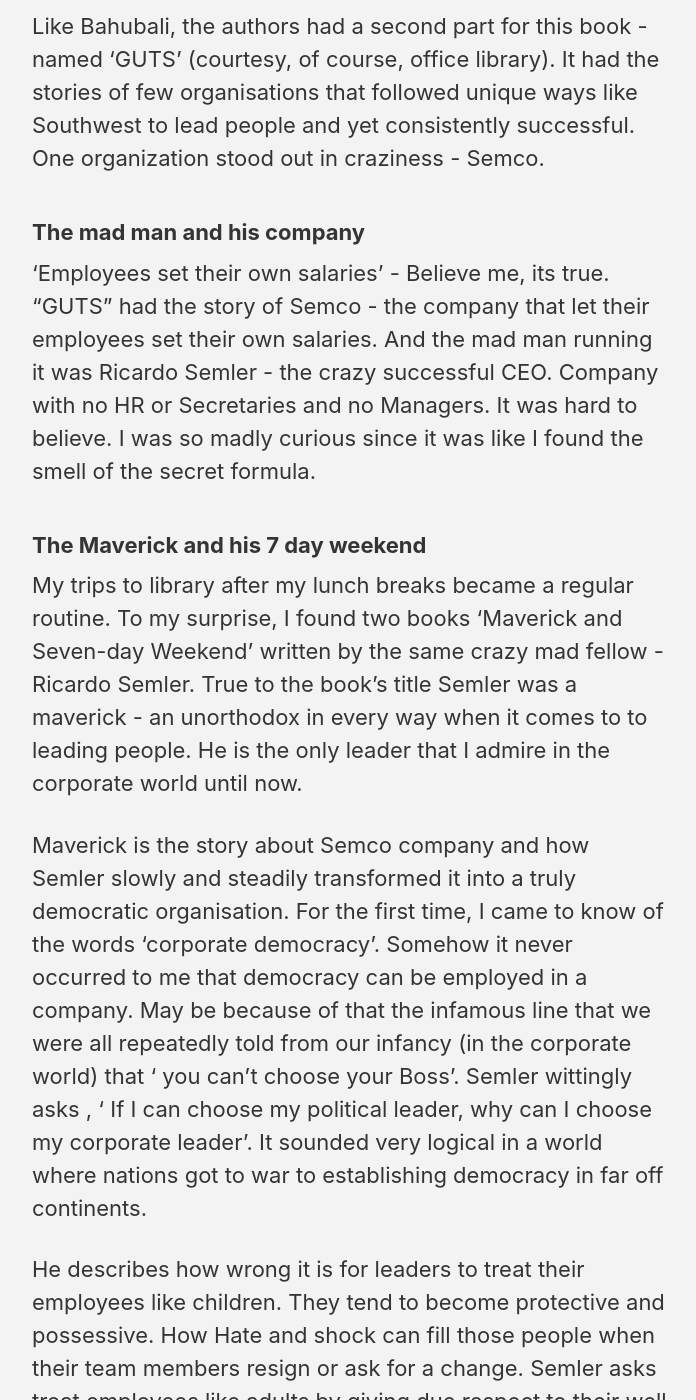
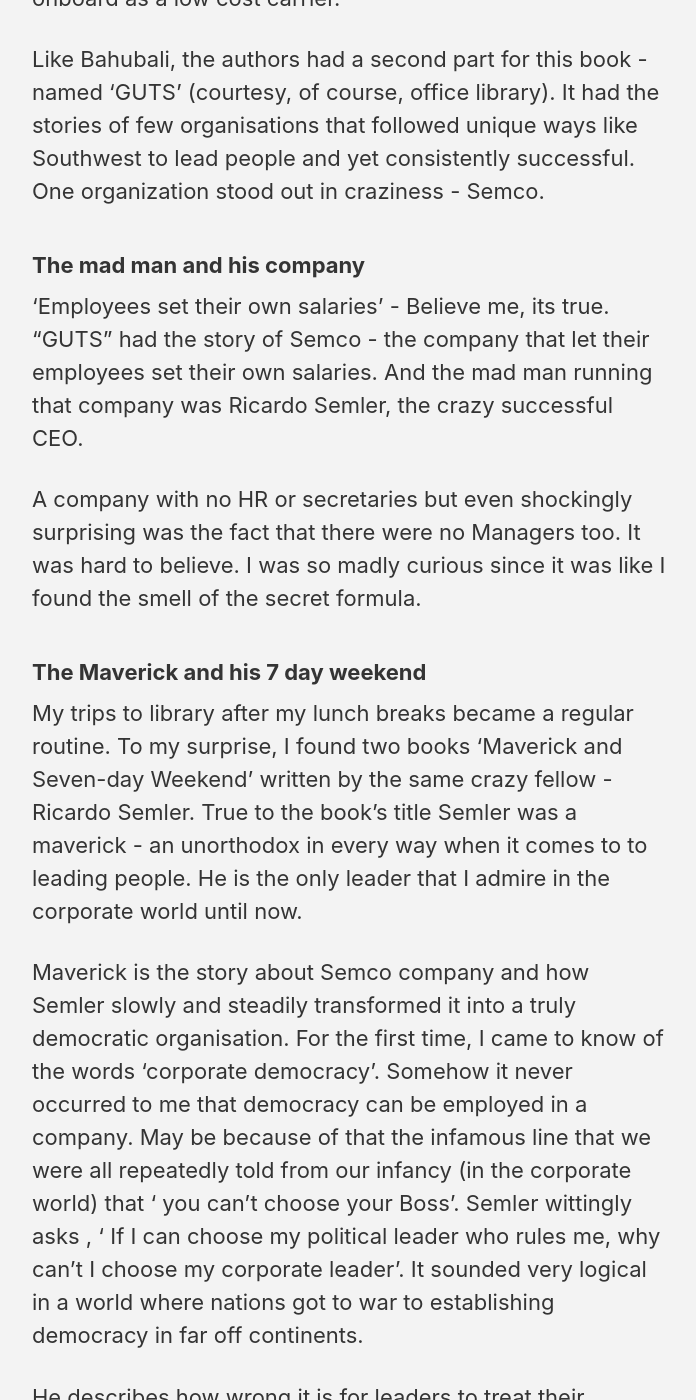
Before and after one commit to arun-ar/arun-ar.github.io, a Jekyll site: the page built from _posts/2018-11-15-arun-in-leaderland.markdown, in a window 1280 px wide and 1400 px high, scrolled down 2164 px. Shown: the whole window, without its empty margins (290-986 px from the left). Built offline with Jekyll 4.4.1, drawn with Linux system fonts in a browser that asks for light colours; nearby versions of some CDN libraries; some of the changed text lies outside the part shown.

Commit message:
updted the article on leadership 2

```diff
--- a/_posts/2018-11-15-arun-in-leaderland.markdown
+++ b/_posts/2018-11-15-arun-in-leaderland.markdown
@@ -16,34 +16,35 @@ author_profile: false
 ### Down the Rabbit-Hole
 It all started with an article in a weekly Tamil magazine. An article that took me down the rabbit-hole into the Leaderland.
 
-It was the fifth year of my work career and I was asked to take up a lead role to architect and deliver a project. Being new to the role and also feeling accountable for a team, I wanted to ensure that I don't fail. I started to look around with hope of finding a secret formula to lead people. Something didn't feel right with the styles that I saw. Either the lead was like a teacher or like a parent, with whom most of us grew up with or like a king, about  whom we heard stories about. I, somehow,  didn't feel would work in the long run.
+It was the fifth year of my work career and I was asked to take up a lead role to architect and deliver a project. Being new to the role and also feeling accountable for a team, I wanted to ensure that I don't fail. I started to look around with the hope of finding a secret formula to lead people. Something didn't feel right with the styles that I saw. Either the lead was like a teacher or like a parent, with whom most of us grew up with or like a king, about  whom we heard stories about. I, somehow,  didn't feel these tricks would work in the long run.
 
-The article was about Southwest, an airline company, that was pioneering & successful in a very competitive market, and its President Colleen Barrett. I found the article very peculiar. Very peculiar to find the line 'Lead with LUV'. How could lead with love ? Aren't mutually exclusive ?  This got me very curious - a curious thirst to find out the secret formula.
+The article was about Southwest, an airline company, that was pioneering & successful in a very competitive market, and its President Colleen Barrett. I found the article very peculiar. Very peculiar to find the line 'Lead with LUV'. How could someone lead with love ? Aren't they mutually exclusive ?  This got me very curious - a curious thirst to find out the secret formula.
 
 ### Peculiar Story
 In the following week, I rushed to my office library, hoping to find the book. And there it was - my next portal to leader-verse.
 
-I found stories about how customer facing employees were given more power to take decisions. A story wherein the flight staff would allow a well known book author to board the aircraft at difficult situation wherein the author didn't have any id proof to show. Story wherein a suggestion to remove logo on garbage bags from a ground employee to lead to big savings. Story where the company didn't apologize to rude customers, putting their employees first. When asked that you would lose those customers, colleen barrett, cheekily, said, 'we share them with our competitors' :)
-
+I found stories about how customer facing employees were given more power to take decisions. A story wherein the flight staff would allow a well known book author to board the aircraft at a difficult situation wherein the author didn't have any id proof to show. Another story wherein a suggestion to remove the company logo on garbage bags from a ground employee led to very significant savings. Also a story where the company didn't apologize to rude customers, putting their employees first. When asked that you would lose those customers, Colleen Barrett, cheekily, said, 'we share those rude customers with our competitors' :)
 
 ### Nutsy & the Gutsy
-Having tasted 'Lead with LUV', my mind got even more itchy. I found another book on Southwest. It was aptly named 'NUTS'.
+Having tasted 'Lead with LUV', my mind got even more itchy. I found another book on Southwest in my office library. It was aptly named 'NUTS'.
 
 NUTS was also the story of SouthWest Airlines and their crazy way of leadership. One of the reasons the book was named so because Southwest was then serving peanuts onboard as a low cost carrier.
 
 Like Bahubali, the authors had a second part for this book - named 'GUTS' (courtesy, of course, office library). It had the stories of few organisations that followed unique ways like Southwest to lead people and yet consistently successful.  One organization stood out in craziness - Semco.
 
 ### The mad man and his company
-'Employees set their own salaries' - Believe me, its true. "GUTS" had the story of Semco - the company that let their employees set their own salaries. And the mad man running it was Ricardo Semler - the crazy successful CEO. Company with no HR or Secretaries and no Managers. It was hard to believe. I was so madly curious since it was like I found the smell of the secret formula.
+'Employees set their own salaries' - Believe me, its true. "GUTS" had the story of Semco - the company that let their employees set their own salaries. And the mad man running that company was Ricardo Semler, the crazy successful CEO.
+
+A company with no HR or secretaries but even shockingly surprising was the fact that there were no Managers too. It was hard to believe. I was so madly curious since it was like I found the smell of the secret formula.
 
 ### The Maverick and his 7 day weekend
-My trips to library after my lunch breaks became a regular routine. To my surprise, I found two books 'Maverick and Seven-day Weekend' written by the same crazy mad fellow - Ricardo Semler. True to the book's title Semler was a maverick - an unorthodox in every way when it comes to to leading people. He is the only leader that I admire in the corporate world until now.
+My trips to library after my lunch breaks became a regular routine. To my surprise, I found two books 'Maverick and Seven-day Weekend' written by the same crazy fellow - Ricardo Semler. True to the book's title Semler was a maverick - an unorthodox in every way when it comes to to leading people. He is the only leader that I admire in the corporate world until now.
 
-Maverick is the story about Semco company and how Semler slowly and steadily transformed it into a truly democratic organisation. For the first time, I came to know of the words 'corporate democracy'. Somehow it never occurred to me that democracy can be employed in a company. May be because of that the infamous line that we were all repeatedly told from our infancy (in the corporate world) that ' you can't choose your Boss'. Semler wittingly asks , ' If I can choose my political leader, why can I choose my corporate leader'. It sounded very logical in a world where nations got to war to establishing democracy in far off continents.
+Maverick is the story about Semco company and how Semler slowly and steadily transformed it into a truly democratic organisation. For the first time, I came to know of the words 'corporate democracy'. Somehow it never occurred to me that democracy can be employed in a company. May be because of that the infamous line that we were all repeatedly told from our infancy (in the corporate world) that ' you can't choose your Boss'. Semler wittingly asks , ' If I can choose my political leader who rules me, why can't I choose my corporate leader'. It sounded very logical in a world where nations got to war to establishing democracy in far off continents.
 
-He describes how wrong it is for leaders to treat their employees like children. They tend to become protective and possessive. How Hate and shock can fill those people when their team members resign or ask for a change. Semler asks treat employees like adults by giving due respect to their well grown brains. I know a lot scenarios pop up in your mind that you feel this won't work. you gotta read his books where you would find all the answers.
+He describes how wrong it is for leaders to treat their employees like children. They tend to become protective and possessive. How Hate and shock can fill those leaders when their team members resign or ask for a change. Semler advocates leaders to treat employees like adults by giving due respect to their well grown brains. I know a lot scenarios pop up in your mind that you feel this won't work but you gotta read his books where you would find all those scenarios answered.
 
-One line from the book that I often tell my team is "Its better to ask sorry than to ask permission". There's lots to tell about this guy but I will leave to your curiousness.
+One line from the book that I often tell my team is "Its better to ask sorry than to ask permission". There's lots to tell about this guy but I will leave it to your curiousness.
 
 ### Leader and the Servant
 In my quest, I found two words - Servant Leadership, pop up in some of the stories. When I skimmed through the leadership shelves of my office library, I stumbled upon
```
